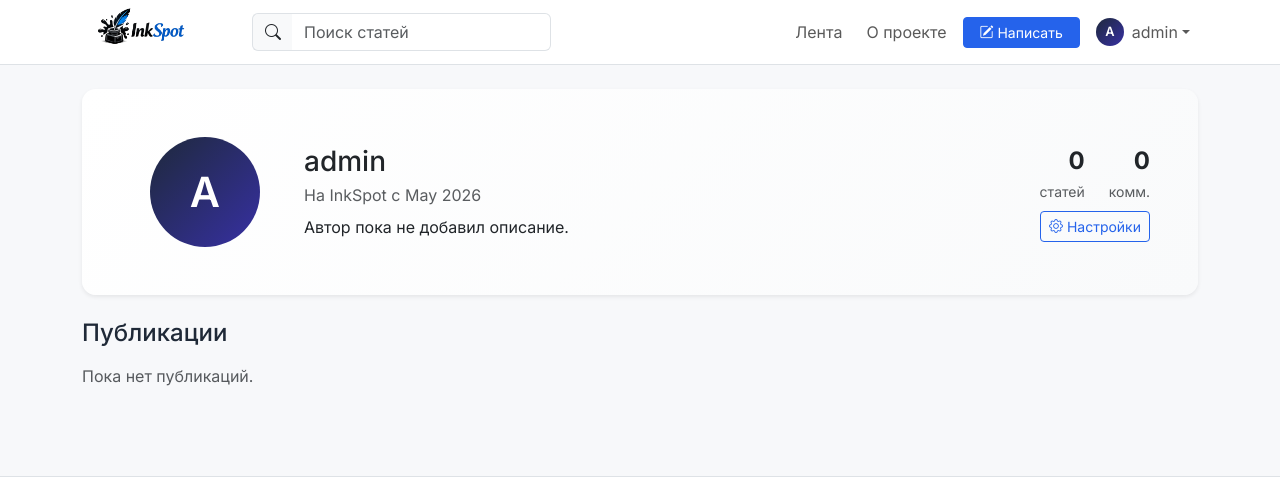
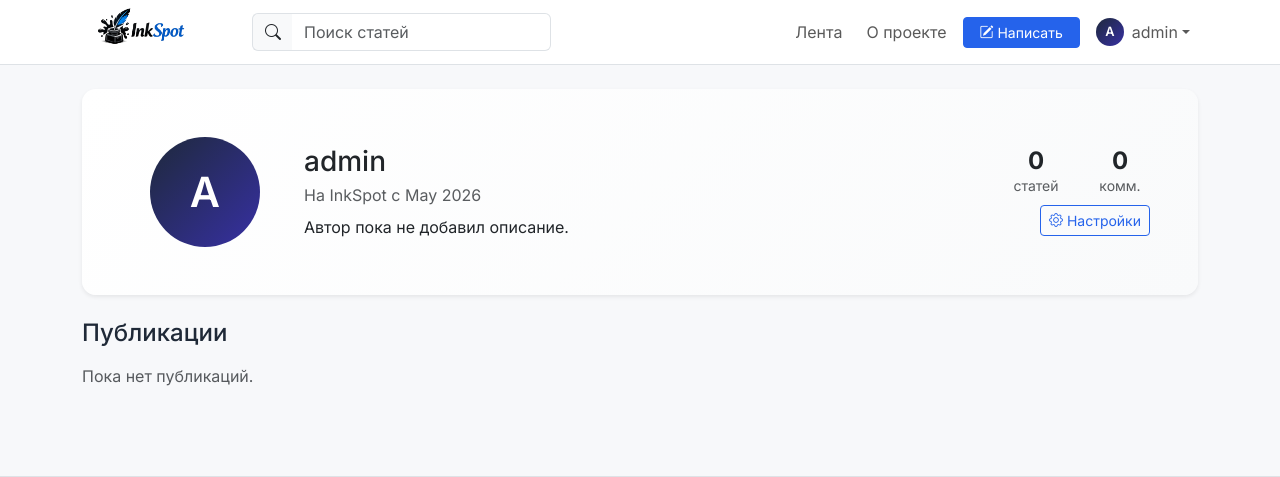
Before and after one commit to xxxSKYFLYxxx/inkspot, a Flask app: page /user/admin in a window 1280 px wide. Shown: the top 477 px of the page. Run offline with Flask 3, Linux system fonts and the light colour scheme; a user stored in the database is signed in.

Commit message:
Center-align profile stats numbers above their labels
Co-Authored-By: Claude Sonnet 4.6 <noreply@anthropic.com>

```diff
--- a/templates/profile.html
+++ b/templates/profile.html
@@ -19,8 +19,14 @@
             </div>
             <div class="col-md-3 text-md-end">
                 <div class="d-flex justify-content-md-end justify-content-start gap-4 mb-2">
-                    <div><strong class="d-block fs-4">{{ posts|length }}</strong><span class="text-muted small">статей</span></div>
-                    <div><strong class="d-block fs-4">{{ user.comments|length }}</strong><span class="text-muted small">комм.</span></div>
+                    <div class="text-center" style="min-width:60px;">
+                        <strong class="d-block fs-4 lh-1">{{ posts|length }}</strong>
+                        <span class="text-muted small">статей</span>
+                    </div>
+                    <div class="text-center" style="min-width:60px;">
+                        <strong class="d-block fs-4 lh-1">{{ user.comments|length }}</strong>
+                        <span class="text-muted small">комм.</span>
+                    </div>
                 </div>
                 {% if current_user.is_authenticated and current_user.id == user.id %}
                     <a href="{{ url_for('profile_edit') }}" class="btn btn-outline-primary btn-sm"><i class="bi bi-gear"></i> Настройки</a>
```
